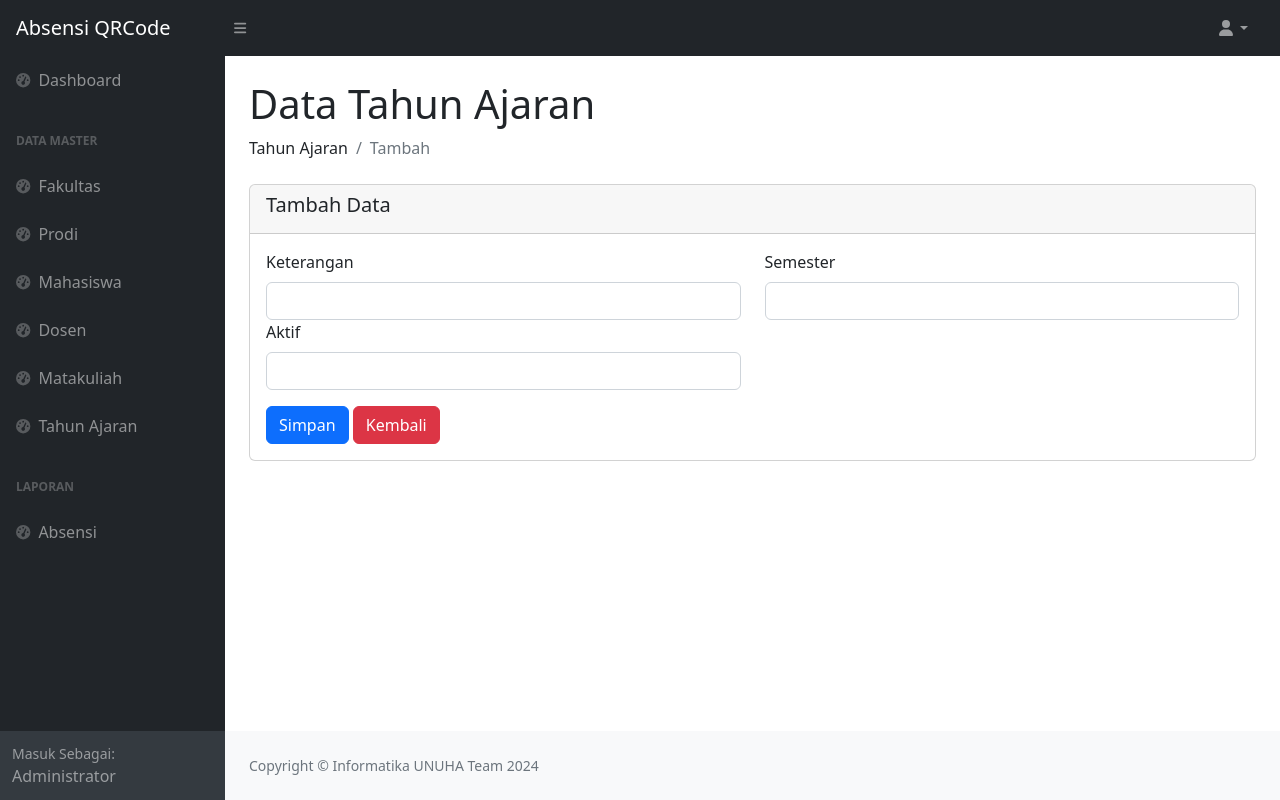
After one commit to uli-rizki/absensi-qrcode, a PHP site: page /app/admin/tahun_ajaran_tambah.php in a window 1280 px wide. The commit adds this page. Run offline with PHP 8.4, Linux system fonts and the light colour scheme; some libraries are stand-ins or nearby versions.

Commit message:
tambah contoh tampil dan tambah tahun ajaran

```diff
--- /dev/null
+++ b/app/admin/tahun_ajaran_tambah.php
@@ -0,0 +1,50 @@
+<?php
+include('../../template/header.php');
+?>
+
+<main>
+    <div class="container-fluid px-4">
+        <h1 class="mt-4">Data Tahun Ajaran</h1>
+        <ol class="breadcrumb mb-4">
+            <li class="breadcrumb-item">Tahun Ajaran</li>
+            <li class="breadcrumb-item active">Tambah</li>
+        </ol>
+        <div class="row">
+            <div class="col-lg-12 col-md-6">
+                <div class="card mb-4">
+                    <div class="card-header">
+                        <h5>Tambah Data</h5>
+                    </div>
+                    <div class="card-body">
+                        <form class="row">
+                            <div class="col-md-6">
+                                <div class="form-group">
+                                    <label class="form-label">Keterangan</label>
+                                    <input class="form-control" name="keterangan" required>
+                                </div>
+                            </div>
+                            <div class="col-md-6">
+                                <div class="form-group">
+                                    <label class="form-label">Semester</label>
+                                    <input class="form-control" name="semester" required>
+                                </div>
+                            </div>
+                            <div class="col-md-6">
+                                <div class="form-group">
+                                    <label class="form-label">Aktif</label>
+                                    <input class="form-control" name="aktif" required>
+                                </div>
+                            </div>
+                            <div class="col-md-12 mt-3">
+                                <button type="submit" class="btn btn-primary">Simpan</button>
+                                <a href="tahun_ajaran_tampil.php" class="btn btn-danger">Kembali</a>
+                            </div>
+                        </form>
+                    </div>
+                </div>
+            </div>
+        </div>
+    </div>
+</main>
+
+<?php include('../../template/footer.php'); ?>
--- a/template/header.php
+++ b/template/header.php
@@ -65,6 +65,10 @@
                                 <div class="sb-nav-link-icon"><i class="fas fa-tachometer-alt"></i></div>
                                 Matakuliah
                             </a>
+                            <a class="nav-link" href="tahun_ajaran_tampil.php">
+                                <div class="sb-nav-link-icon"><i class="fas fa-tachometer-alt"></i></div>
+                                Tahun Ajaran
+                            </a>
                             <div class="sb-sidenav-menu-heading">Laporan</div>
                             <a class="nav-link" href="index.html">
                                 <div class="sb-nav-link-icon"><i class="fas fa-tachometer-alt"></i></div>
```
Also changed, not shown: app/admin/tahun_ajaran_tampil.php (added, +39 -0 lines).
